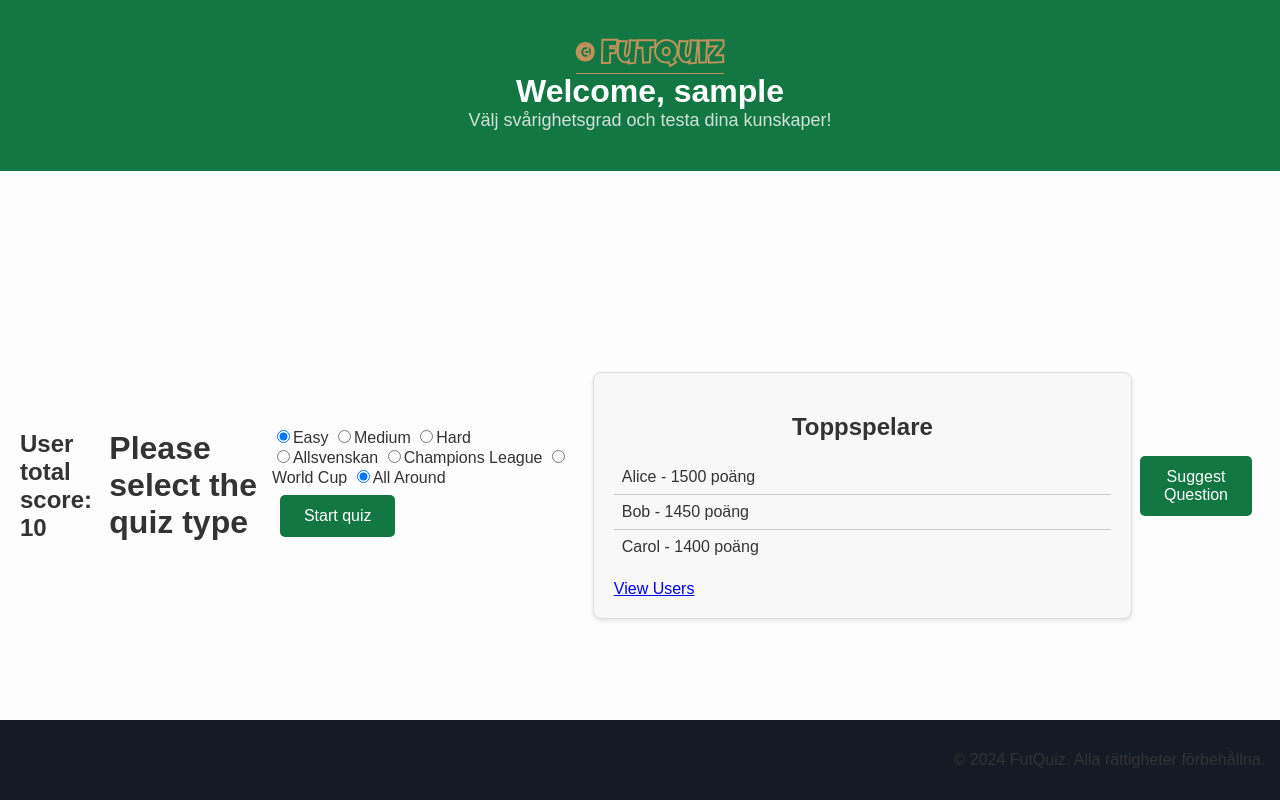
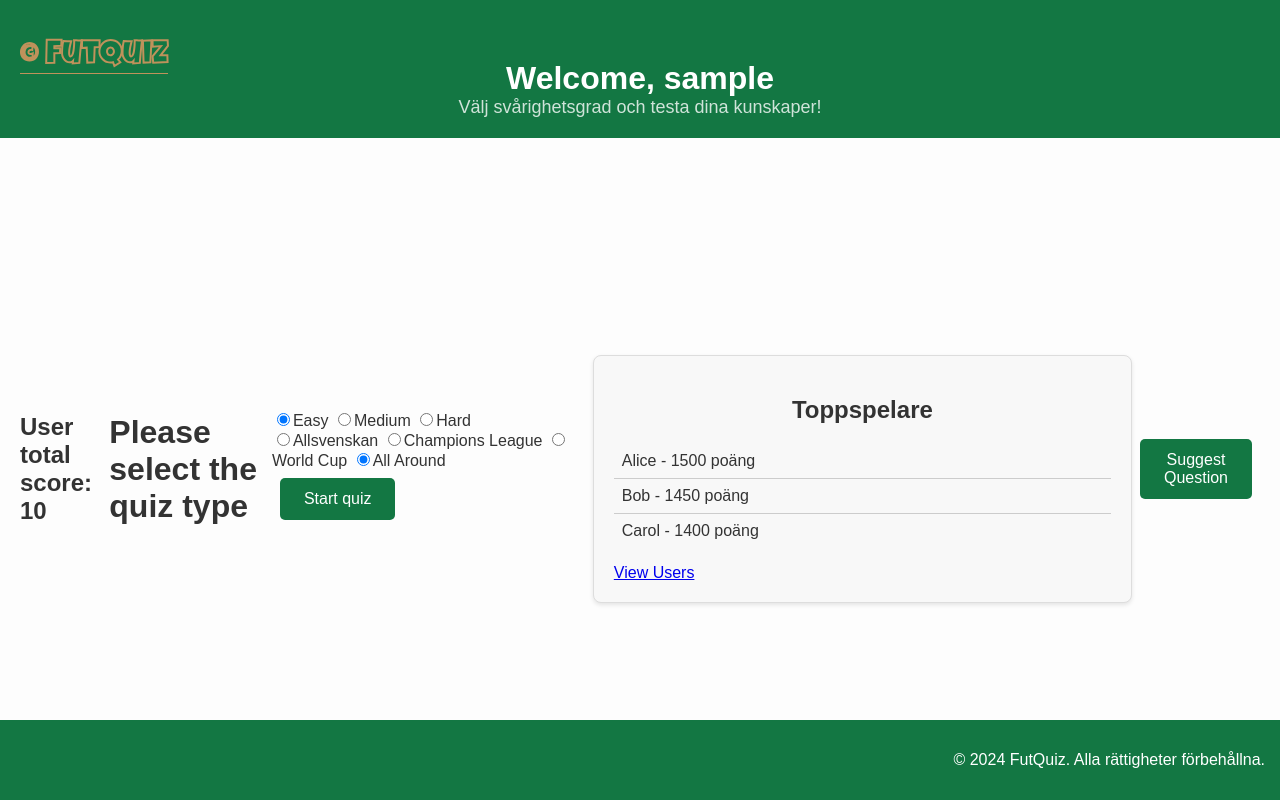
Before and after one commit to Peppino9/quiz-python-game, a Flask app: template templates/main.html in a window 1280 px wide. Run offline with Flask 3, Linux system fonts and the light colour scheme; the template is opened without the code that fills it: most values are stand-ins (such as "Sample title", 1, 10 or a date in 2020); some libraries are stand-ins or nearby versions.

Commit message:
små ändringar i main

```diff
--- a/static/quizflow.css
+++ b/static/quizflow.css
@@ -10,19 +10,6 @@ body {
     min-height: 100vh;
   }
 
-  #suggest-question button {
-    width: 100%;
-    max-width: 500px;
-    margin-top: 20px;
-    display: flex;
-    justify-content: center;
-}
-
-.suggest-question button {
-    width: 100%;
-    max-width: 200px;
-}
-
   header {
     background-color: #137743;
     color: #ffffff;
@@ -31,6 +18,8 @@ body {
   }
   #logo a{
     text-decoration: none;
+    position: absolute;
+    left: 20px;
     font-size: 33px;
     font-family: 'Luckiest Guy';
     -webkit-text-fill-color: transparent;
@@ -41,7 +30,9 @@ body {
     padding:20px 0 20px 20px;
   }
 
+  #welcome{
 
+  }
 
 
   header h1,
@@ -108,9 +99,24 @@ body {
     border-bottom: none;
   }
 
+  #suggest-question button {
+    width: 100%;
+    max-width: 500px;
+    margin-top: 20px;
+    display: flex;
+    justify-content: center;
+}
+
+.suggest-question button {
+    width: 100%;
+    max-width: 200px;
+}
+
+
   footer {
     position: fixed;
-    background:rgb(20 27 37);
+    color: #fff;
+    background:#137743;
     text-align:right;
     bottom: 0;
     left: 0;
--- a/templates/main.html
+++ b/templates/main.html
@@ -15,6 +15,8 @@
         <header>
             <div id="logo">
                 <a href="/"> &copy; FutQuiz</a>
+            </div>
+            <div id="welcome">
                 <h1>Welcome, {{ username }}</h1>
                 <p>Välj svårighetsgrad och testa dina kunskaper!</p>
             </div>
```
